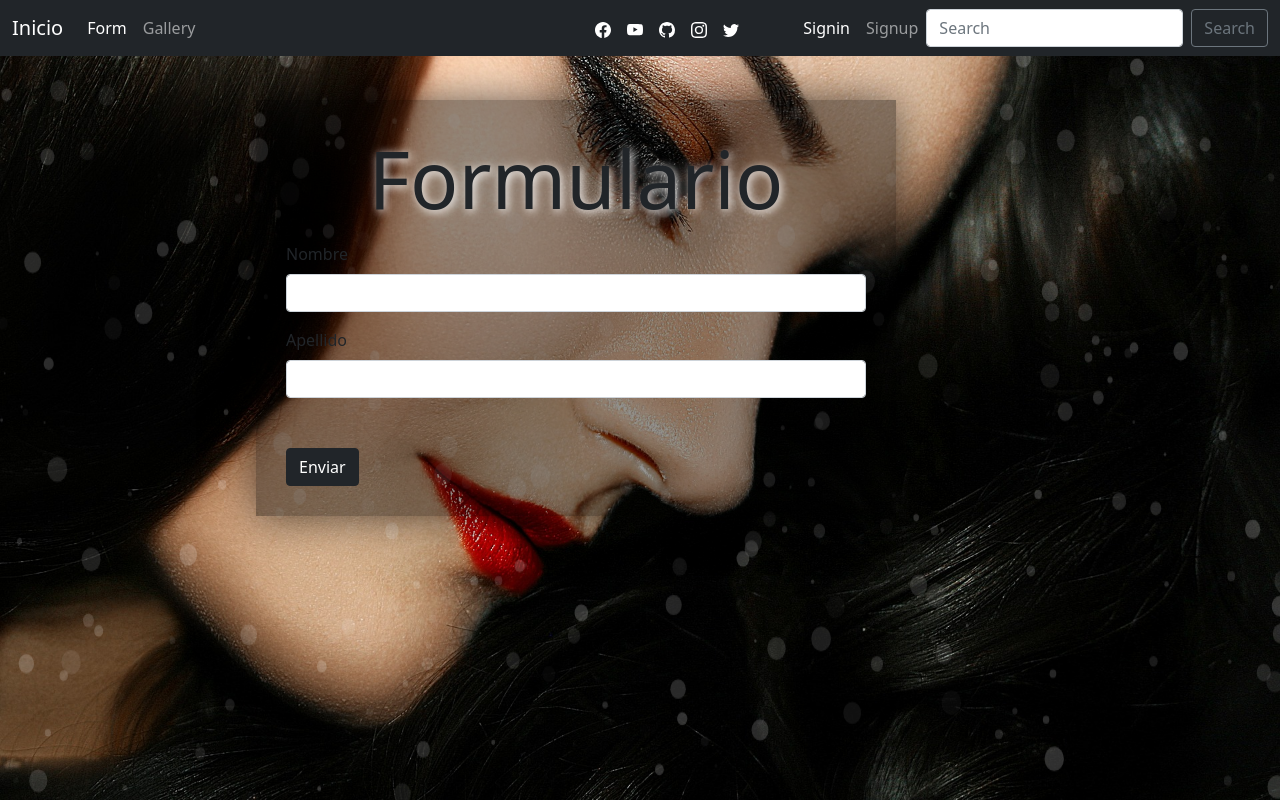
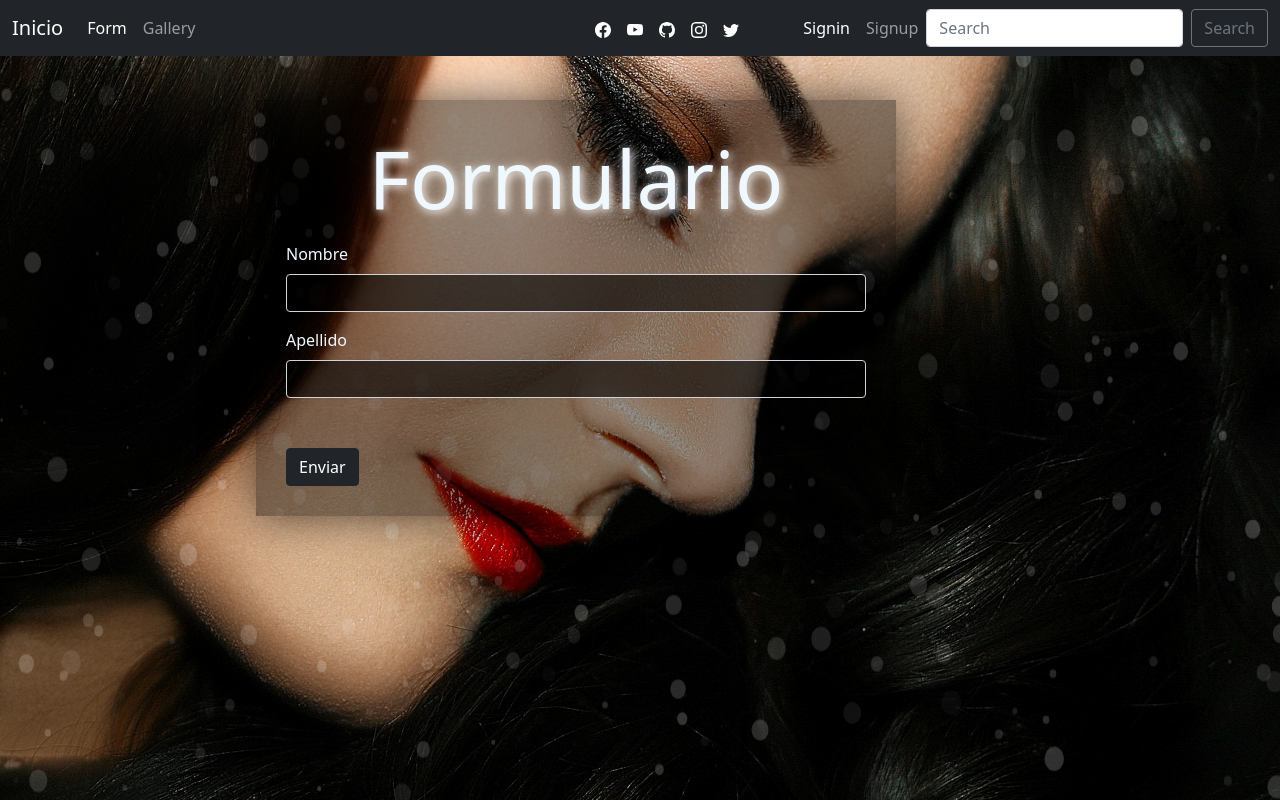
Before and after one commit to nocivescience/joyeria, a React (Vite) app: page /form in a window 1280 px wide. Built offline with nearby package versions, Linux system fonts and the light colour scheme.

Commit message:
terminado

```diff
--- a/src/components/Form.jsx
+++ b/src/components/Form.jsx
@@ -72,13 +72,13 @@ export const Form = () => {
           style={{ marginTop: "1rem" }}
         >
           <label htmlFor="name" className="form-label">Nombre</label>
-          <input type="text" id="name" className="form-control" value={usuarios.name} name="name" onChange={handleChange} />
+          <input style={{backgroundColor:'rgba(0,0,0,0.6)', color:'white'}} type="text" id="name" className="form-control" value={usuarios.name} name="name" onChange={handleChange} />
         </div>
         <div className="form-group"
           style={{ marginTop: "1rem" }}
         >
           <label htmlFor="surname" className="form-label">Apellido</label>
-          <input type="text" id="surname" className="form-control" value={usuarios.surname} name='surname' onChange={handleChange} />
+          <input style={{backgroundColor:'rgba(0,0,0,0.6)', color:'white'}} type="text" id="surname" className="form-control" value={usuarios.surname} name='surname' onChange={handleChange} />
         </div>
         <div className="form-group"
           style={{ marginTop: "50px" }}
--- a/src/style.css
+++ b/src/style.css
@@ -1,5 +1,6 @@
 body{
     position: relative;
+    color: aliceblue;
 }
 .particles{
     height:100vh;
```
